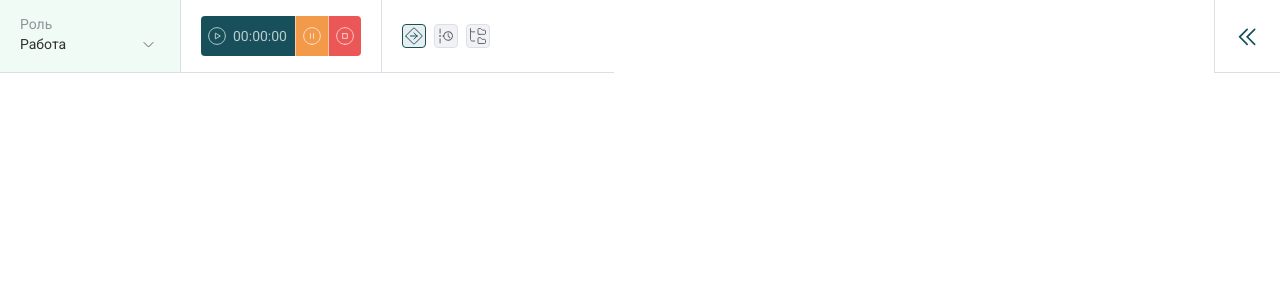
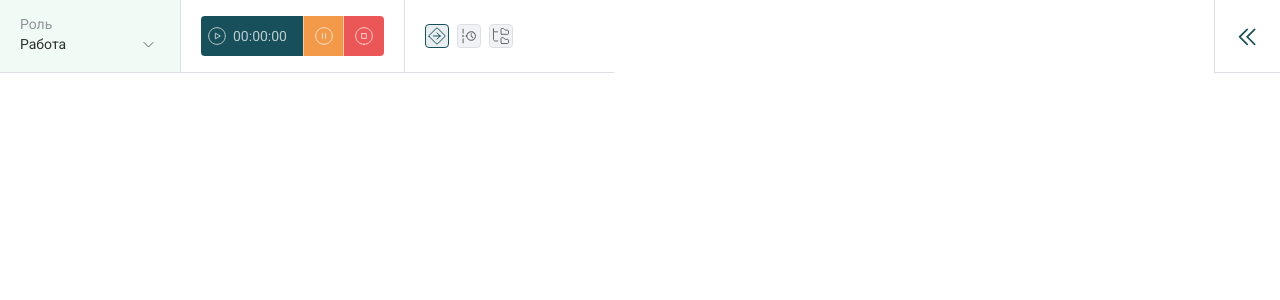
Before and after one commit to Zasetsky/nav-menu, a Vue app: page / in a window 1280 px wide. Shown: the top 300 px of the page. Built offline with nearby package versions, Linux system fonts and the light colour scheme; no server answers.

Commit message:
square session buttons

```diff
--- a/src/components/work-session/WorkSessionButton.vue
+++ b/src/components/work-session/WorkSessionButton.vue
@@ -367,6 +367,10 @@ export default defineComponent({
   }
 
   &__button {
+    display: flex;
+    align-items: center;
+    justify-content: center;
+    width: 40px;
     height: 40px;
     border: none;
     cursor: pointer;
```
